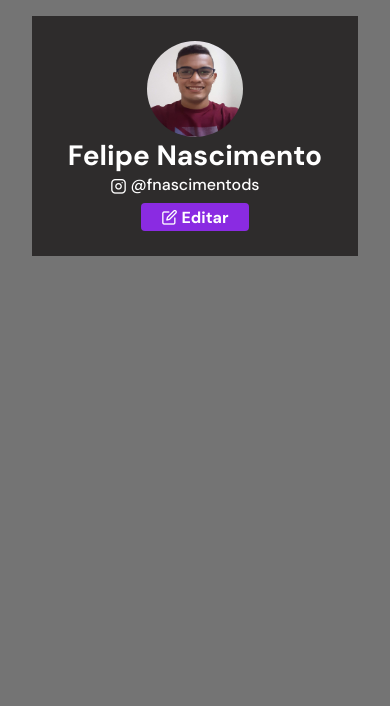
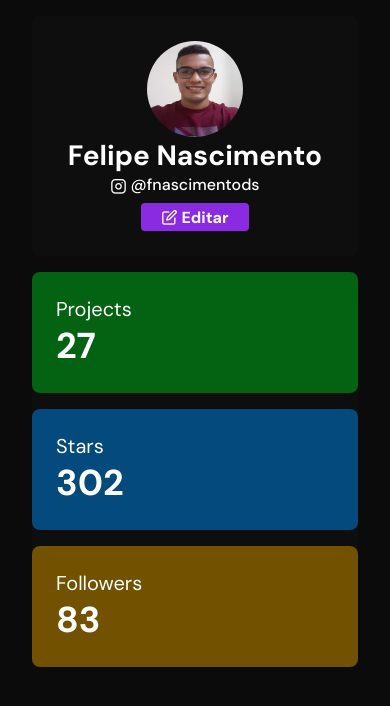
Before and after one commit to felipens1/profile, a plain HTML site: page index.html in a window 390 px wide. Drawn offline with Linux system fonts and the light colour scheme; files whose address does not match are found by name.

Commit message:
Iniciando o responsivo.

```diff
--- a/index.html
+++ b/index.html
@@ -18,48 +18,21 @@
         <a href="#" class="button"><i class="icon-edit"></i>Editar</a>
     </header>
 
-    <main>
-
+    <main class="container">
+        <div class="cards">
+            <div class="card" id="projects">
+                <p>Projects</p>
+                <p><span>27</span></p>
+            </div>
+            <div class="card" id="stars">
+                <p>Stars</p>
+                <p><span>302</span></p>
+            </div>
+            <div class="card" id="followers">
+                <p>Followers</p>
+                <p><span>83</span></p>
+            </div>
+        </div>
     </main>
-
-
-
-<!--    <div class="container">
-
-        <div class="profile">
-
-            <div class="user">
-                <img src="" alt="Imagem de Perfil">
-                <h1>Felipe Nascimento</h1>
-                <p>@fnascimentods</p>
-            </div>
-
-            <div class="edit">
-                <p>Edit</p>
-            </div>
-
-        </div>
-
-        <div class="info">
-
-            <div class="projects">
-                <p>Projetos</p>
-                <h1>7</h1>
-            </div>
-
-            <div class="stars">
-                <p>Estrelas</p>
-                <h1>10</h1>
-            </div>
-
-            <div class="followers">
-                <p>Seguidores</p>
-                <h1>20</h1>
-            </div>
-
-        </div>
-
-    </div> -->
-
 </body>
 </html>
--- a/styles.css
+++ b/styles.css
@@ -17,17 +17,22 @@ img {
 
 body {
     font-family: 'DM Sans', sans-serif;
-    background-color: #747474;
+    background-color: var(--black-color);
     color: white;
+
 }
 
-.grid {
-    display: grid;
-    gap: 1rem;
+:root {
+    --black-color: #0C0B0B;
+    --gray-color: #0F0E0E;
+    --gray-alt-color: #2e2c2c;
+    --white-color: #B7B7B7;
+    --green-color: #046313;
+    --blue-color: #044A7D;
+    --yellow-color: #725200;
 }
 
 .header {
-    width: calc(100% - 4rem);
     height: 15rem;
 
     display: flex;
@@ -35,8 +40,8 @@ body {
     align-items: center;
     justify-content: center;
 
-    margin-top: 1rem;
-    background-color: #2e2c2c;
+    margin: 1rem 0;
+    border-radius: 0.5rem;
 }
 
 .title {
@@ -73,6 +78,7 @@ body {
 .container {
     margin-left: 2rem;
     margin-right: 2rem;
+    background-color: var(--gray-color);
 }
 
 .button {
@@ -101,30 +107,50 @@ a.button i {
     margin-right: 0.25rem;
 }
 
-
-
-/*
-body {
-    background-color: #0C0B0B;
+.cards {
+    display: flex;
+    flex-direction: column;
+    gap: 1rem;
 }
 
-.container {
-    width: 45vw;
-    height: 300px;
-    margin: auto;
-    border: 1px solid black;
-    box-sizing: border-box;
-    padding: 30px;
-    margin-top: 25vh;
-    background-color: #0F0E0E;
-    color: #b7b7b7;
+.card {
+    width: 100%;
+    height: auto;
+    border-radius: 0.5rem;
+    background-color: var(--gray-alt-color);
+
+    display: flex;
+    flex-direction: column;
+    justify-content: center;
+    align-items: flex-start;
+    padding: 1.5rem;
 }
 
-.profile img, .profile h1{
-    display: inline-block;
+.card p {
+    color: white;
+    font-size: 1.25rem;
 }
 
-.profile img {
-    border-radius: 50%;
-    width: 100px;
-} */
+.card p span {
+    font-size: 2.25rem;
+    font-weight: 700;
+}
+
+#projects {
+    background-color: var(--green-color);
+}
+
+#stars {
+    background-color: var(--blue-color);
+}
+
+#followers {
+    background-color: var(--yellow-color);
+}
+
+@media (min-width: 900px) {
+    .container {
+        max-width: 60vw;
+        margin: 5rem auto;
+    }
+}
```
